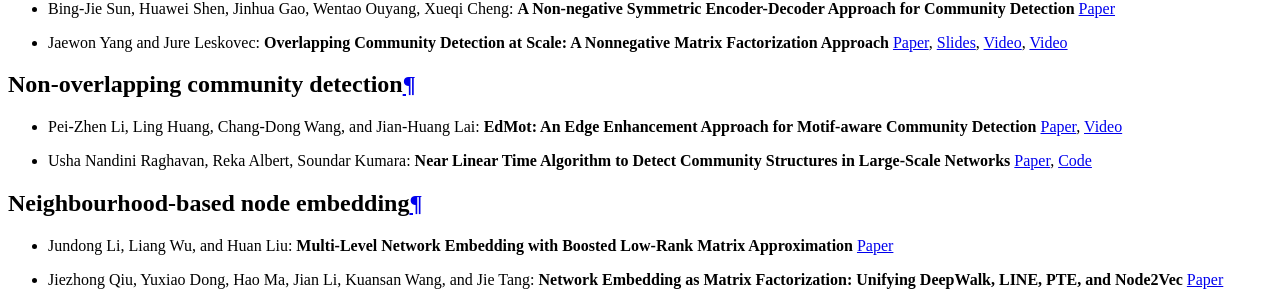
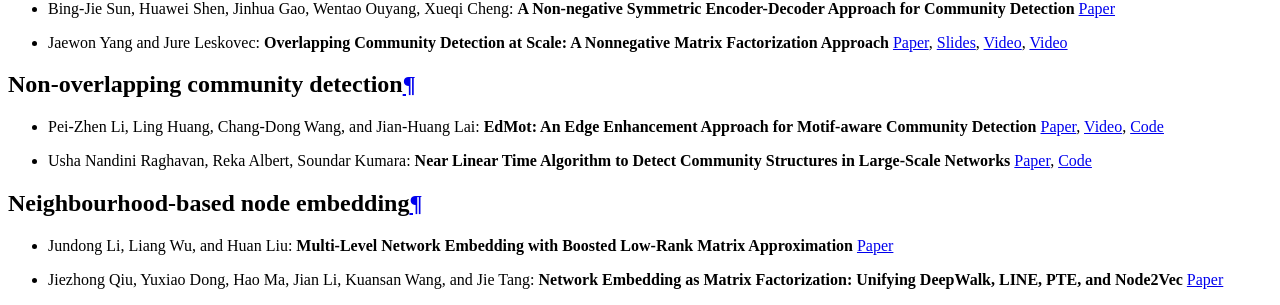
Before and after one commit to benedekrozemberczki/karateclub, a Sphinx documentation site: the page built from docs/source/notes/resources.rst, in a window 1280 px wide. Shown: the part 1243-1548 px from the top of the page. Built offline with Sphinx 7.4.7 and the Read the Docs theme 2.0.0, drawn with Linux system fonts in a browser that asks for light colours; pages that are not in the unit, such as notebooks, are missing from menus.

Commit message:
Resource enriching by adding code references.

```diff
--- a/docs/source/notes/resources.rst
+++ b/docs/source/notes/resources.rst
@@ -17,7 +17,7 @@
 Non-overlapping community detection
 --------------------
 
-* Pei-Zhen Li, Ling Huang, Chang-Dong Wang, and Jian-Huang Lai: **EdMot: An Edge Enhancement Approach for Motif-aware Community Detection** `Paper <https://arxiv.org/abs/1906.04560>`_, `Video <https://www.youtube.com/watch?v=6fEGMHJSsq0>`_
+* Pei-Zhen Li, Ling Huang, Chang-Dong Wang, and Jian-Huang Lai: **EdMot: An Edge Enhancement Approach for Motif-aware Community Detection** `Paper <https://arxiv.org/abs/1906.04560>`_, `Video <https://www.youtube.com/watch?v=6fEGMHJSsq0>`_, `Code <https://github.com/benedekrozemberczki/EdMot>`_
 
 * Usha Nandini Raghavan, Reka Albert, Soundar Kumara: **Near Linear Time Algorithm to Detect Community Structures in Large-Scale Networks** `Paper <https://arxiv.org/abs/0709.2938>`_, `Code <https://github.com/benedekrozemberczki/LabelPropagation>`_
 
```
